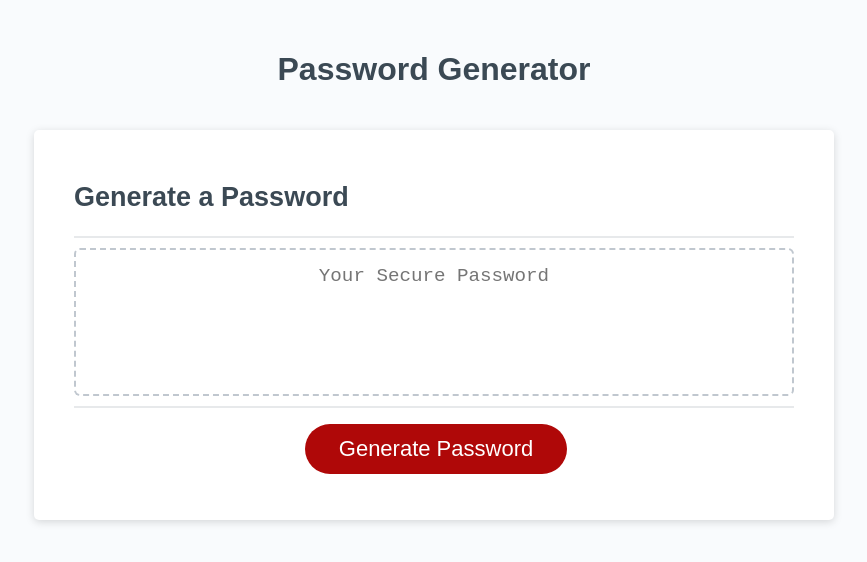
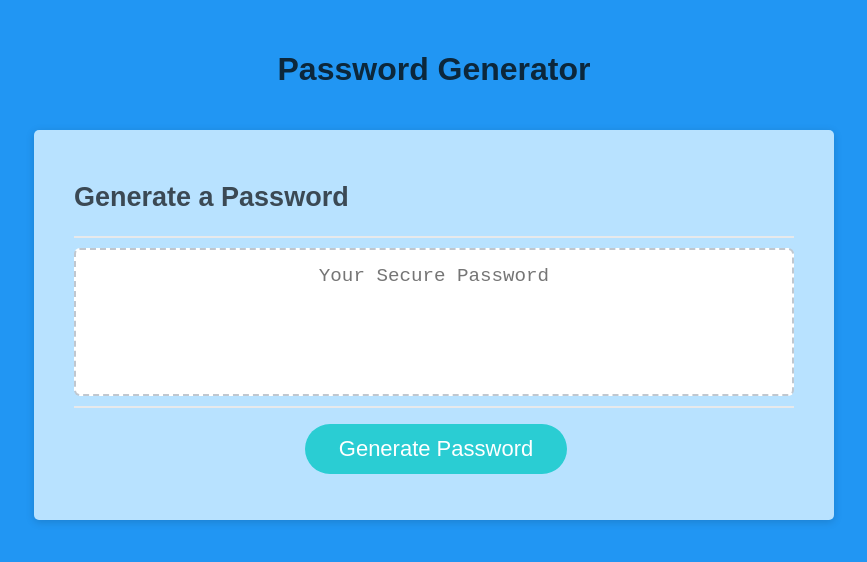
Before and after one commit to juanwithouttheotter/Pass-Gen, a plain HTML site: page index.html in a window 1280 px wide. Shown: the whole page, without its empty margins (206-1073 px from the left). Drawn offline with Linux system fonts and the light colour scheme.

Commit message:
changed css elements and updated README.md

```diff
--- a/Develop/style.css
+++ b/Develop/style.css
@@ -14,7 +14,7 @@ body,
 
 body {
   font-family: sans-serif;
-  background-color: #f9fbfd;
+  background-color: #2196f3;
 }
 
 .wrapper {
@@ -27,11 +27,11 @@ header {
   text-align: center;
   padding: 20px;
   padding-top: 0px;
-  color: hsl(206, 17%, 28%);
+  color: hsl(206, 66%, 14%);
 }
 
 .card {
-  background-color: hsl(0, 0%, 100%);
+  background-color: hsl(204, 100%, 86%);
   border-radius: 5px;
   border-width: 1px;
   box-shadow: rgba(0, 0, 0, 0.15) 0px 2px 8px 0px;
@@ -74,7 +74,7 @@ header {
 
 .btn {
   border: none;
-  background-color: hsl(360, 91%, 36%);
+  background-color: rgb(42, 205, 211);
   border-radius: 25px;
   box-shadow: rgba(0, 0, 0, 0.1) 0px 1px 6px 0px rgba(0, 0, 0, 0.2) 0px 1px 1px
     0px;
```
Also changed, not shown: 1 other file.
